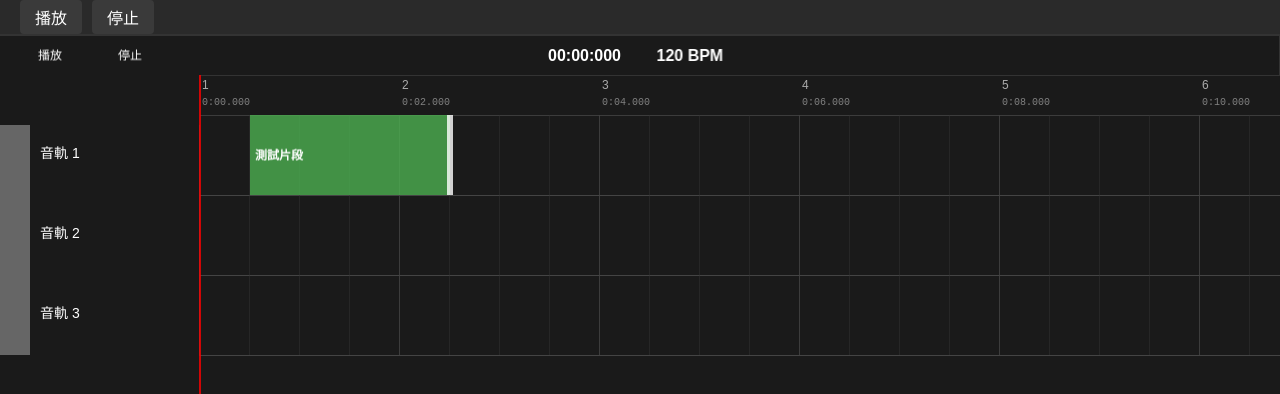
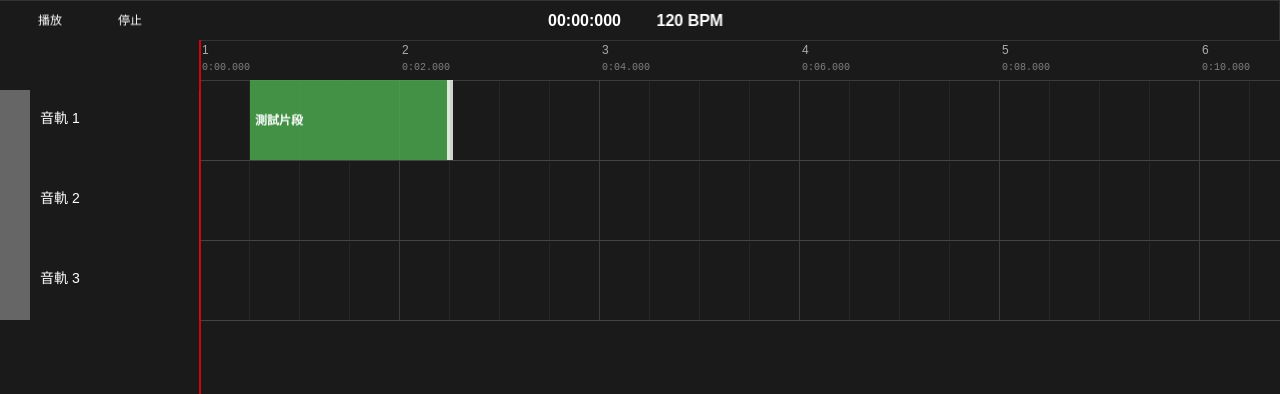
Before and after one commit to televoidstudio/pixijs_playground, a React (Vite) app: page / in a window 1280 px wide. Shown: the top 394 px of the page. Built offline with nearby package versions, Linux system fonts and the light colour scheme.

Commit message:
移除 DAWContainer 中的舊頂部控制欄，調整樣式以簡化佈局，並確保內容區域的寬高設置為 100%。

```diff
--- a/src/components/daw/DAWContainer.tsx
+++ b/src/components/daw/DAWContainer.tsx
@@ -81,55 +81,15 @@ const DAWContainer: React.FC = () => {
                 position: "fixed",
                 top: 0,
                 left: 0,
-                backgroundColor: '#1a1a1a',
-                display: 'flex',
-                flexDirection: 'column'
+                backgroundColor: '#1a1a1a'
             }}
         >
-            {/* 頂部控制欄 */}
-            <div
-                style={{
-                    height: "40px",
-                    backgroundColor: "#2a2a2a",
-                    borderBottom: "1px solid #333",
-                    display: "flex",
-                    alignItems: "center",
-                    padding: "0 20px"
-                }}
-            >
-                <button
-                    style={{
-                        backgroundColor: "#3a3a3a",
-                        border: "none",
-                        color: "#fff",
-                        padding: "5px 15px",
-                        borderRadius: "4px",
-                        marginRight: "10px",
-                        cursor: "pointer"
-                    }}
-                >
-                    播放
-                </button>
-                <button
-                    style={{
-                        backgroundColor: "#3a3a3a",
-                        border: "none",
-                        color: "#fff",
-                        padding: "5px 15px",
-                        borderRadius: "4px",
-                        marginRight: "10px",
-                        cursor: "pointer"
-                    }}
-                >
-                    停止
-                </button>
-            </div>
-
-            {/* DAW 內容區域 */}
+            {/* 移除舊的 HTML 頂部控制欄 */}
             <div
                 ref={containerRef}
                 style={{
-                    flex: 1,
+                    width: "100%",
+                    height: "100%",
                     position: "relative"
                 }}
             />
```
